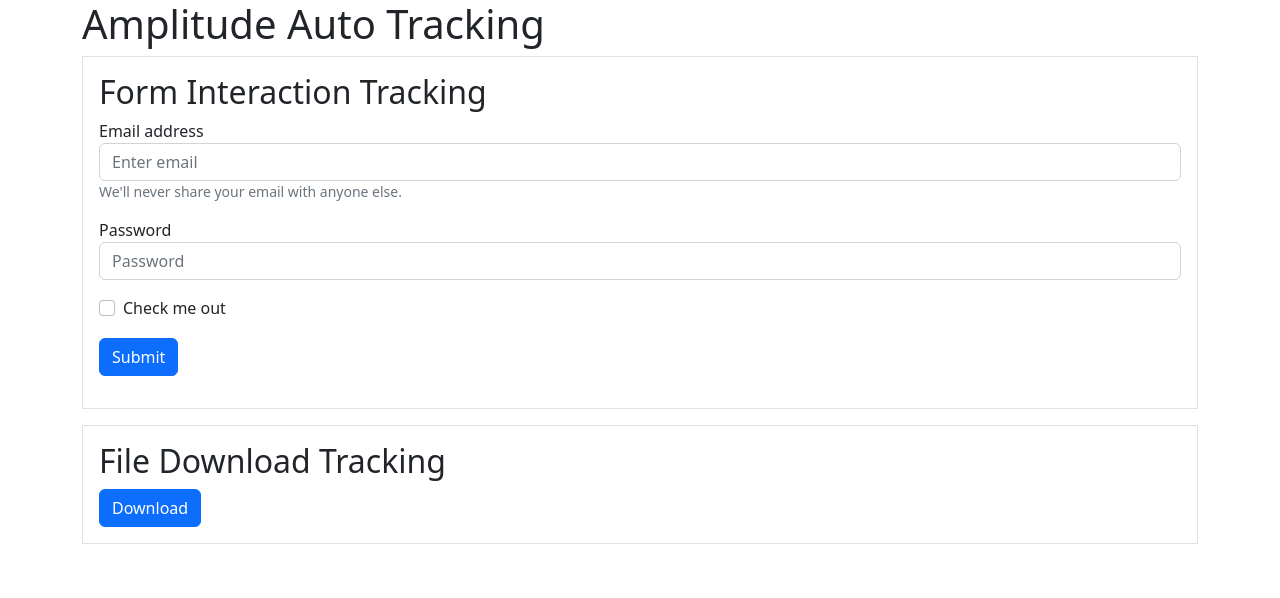
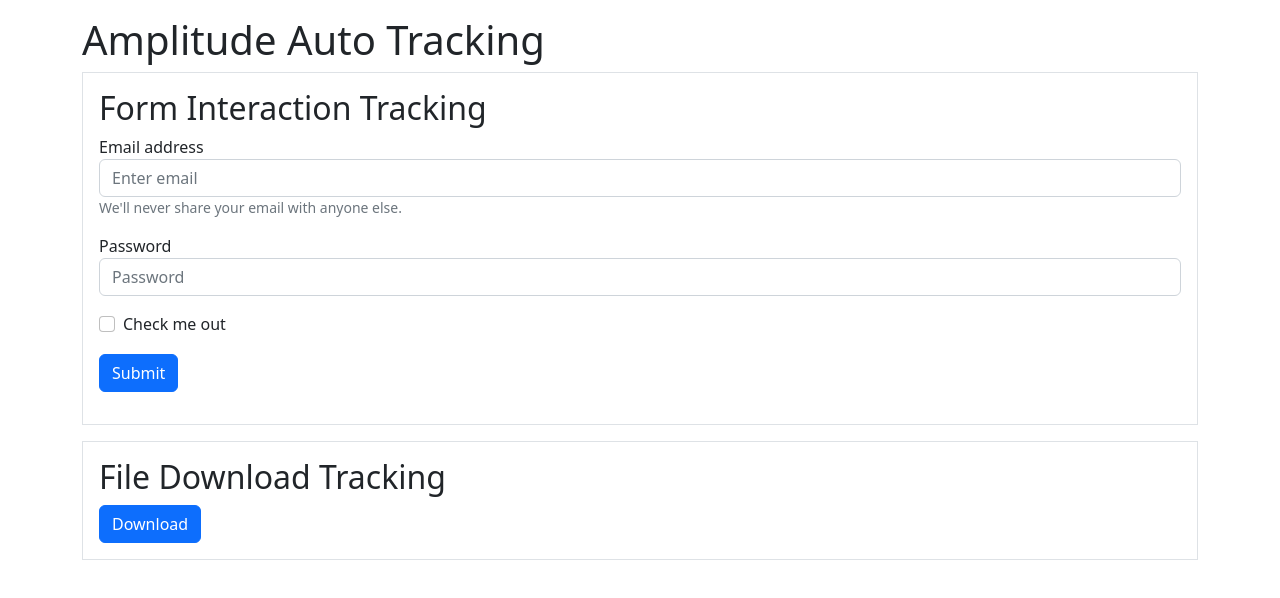
Before and after one commit to kevinpagtakhan/ampg, a plain HTML site: page auto-tracking.html in a window 1280 px wide. Drawn offline with nearby package versions, Linux system fonts and the light colour scheme.

Commit message:
fix: add body padding y

```diff
--- a/auto-tracking.html
+++ b/auto-tracking.html
@@ -5,7 +5,7 @@
     <!-- Insert Amplitude Browser SDK snippet here -->
   </head>
   <body>
-    <div class="container-sm">
+    <div class="container-sm py-3">
       <h1>Amplitude Auto Tracking</h1>
       <div class="border px-3 py-3 mb-3">
         <h2>Form Interaction Tracking</h2>
```
